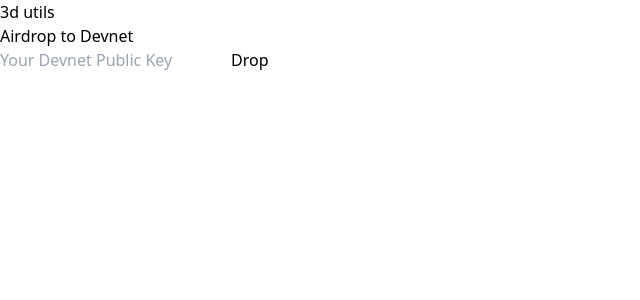
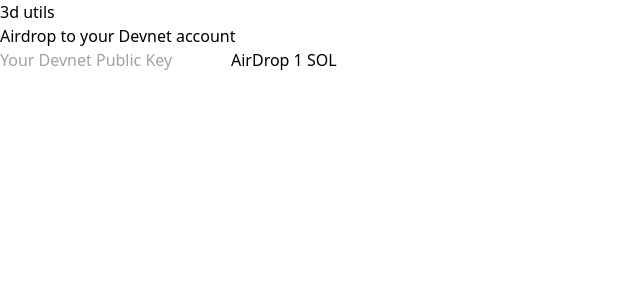
Before and after one commit to panthsolanki/web3Utils, a Nuxt app: page /airdrop in a window 1280 px wide. Shown: the top 300 px of the page, without its empty margins (0-640 px from the left). Built offline with nearby package versions, Linux system fonts and the light colour scheme.

Commit message:
css updated

```diff
--- a/components/NavBar.vue
+++ b/components/NavBar.vue
@@ -2,7 +2,9 @@
 
 <template>
   <header class="sticky top-0 z-50 flex justify-between items-center space-x-1 border-b bg-white p-4 shadow-md">
-    <a href="" class="text-3xl font-mono">3d utils</a>
+    <nuxt-link to="/">
+      <h1 class="text-3xl font-mono">3d utils</h1>
+    </nuxt-link>
   </header>
 </template>
 
--- a/pages/airdrop.vue
+++ b/pages/airdrop.vue
@@ -78,8 +78,8 @@
   <div class="flex flex-1 flex-col items-center justify-center bg-slate-200">
     <div class="flex-1 flex-col p-8 w-full">
       <div class="flex items-center justify-center">
-        <label class="block text-gray-700 text-lg font-bold mb-2" for="username">
-          Airdrop to {{ cluster.title }}
+        <label class="block text-gray-700 text-lg font-mono font-bold mb-2" for="username">
+          Airdrop to your {{ cluster.title }} account
         </label>
       </div>
       <div class="flex items-center justify-center">
@@ -94,20 +94,22 @@
                   text-gray-700
                   bg-white
                   leading-tight
+                  font-mono font-normal
                   focus:outline-none focus:shadow-outline" id="pubKey" type="text" :disabled="isAirDropInProgress"
           :placeholder="`Your ${cluster.title} Public Key`" v-model="pubKey">
         <button :disabled="isAirDropInProgress" class="
                   bg-blue-500 hover:bg-blue-700
-                  text-white font-bold
+                  text-white
                   mr-2 py-2 px-3
                   rounded
+                  font-mono font-normal
                   focus:outline-none focus:shadow-outline" type="button" @click="onClick">
-          Drop
+          AirDrop 1 SOL
         </button>
       </div>
     </div>
     <div class="flex flex-col py-2">
-      <div v-for="step, index in steps" :key="index">
+      <div v-for="step, index in steps" :key="index" class="text-lg font-mono font-normal">
         {{ step.title }}
       </div>
       <div v-if="successTxHash" class="mt-4">
--- a/pages/index.vue
+++ b/pages/index.vue
@@ -1,5 +1,20 @@
+<script lang="ts" setup>
+  const routes = reactive([{
+    link:'/airdrop',
+    title: 'AirDrop SOL to your account'
+  }, {
+    link:'/transfer',
+    title: 'Send SOL to other account'
+  }])
+</script>
 <template>
-  <div>
-    <h1>Index page</h1>
+  <div class="flex w-full h-full flex-col justify-between items-center space-x-1">
+    <h1 class="p-5 text-2xl font-mono">Click following utils to redirect</h1>
+    <nuxt-link
+      v-for="route, index in routes" :key="index"
+      :to="route.link"
+      class="p-5">
+      <a class="text-4xl font-mono underline-offset-3">{{route.title}}</a>
+    </nuxt-link>
   </div>
 </template>
```
